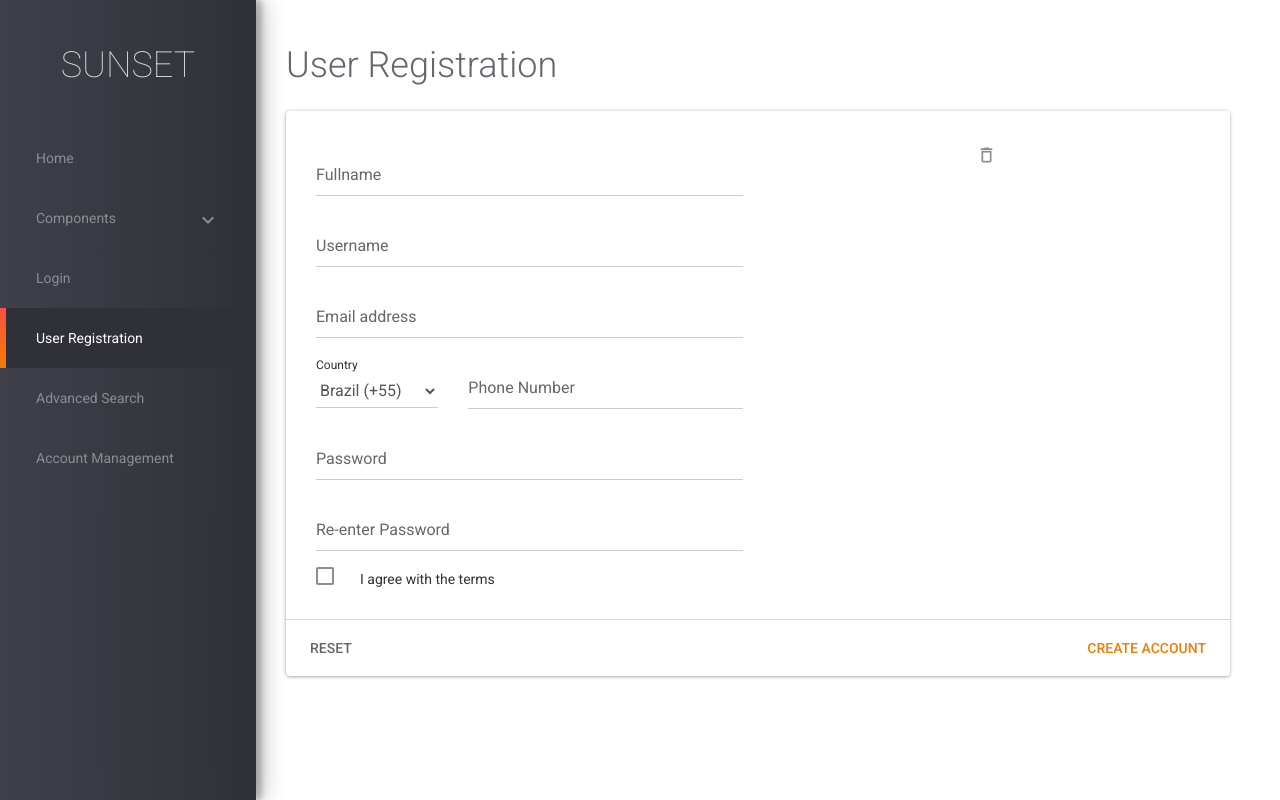
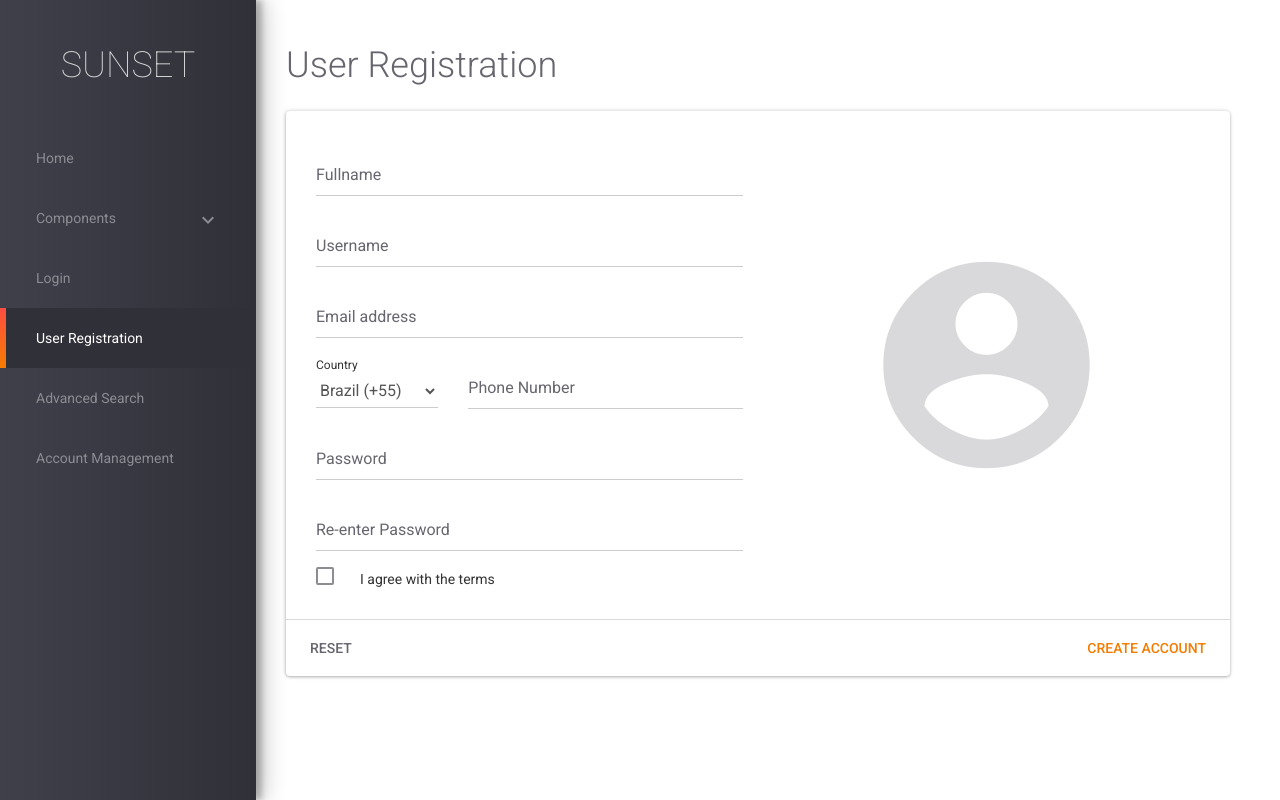
Before and after one commit to joserogeriofilho/sunset, a PHP site: page /pages/user.html in a window 1280 px wide. Run offline with PHP 8.4, Linux system fonts and the light colour scheme.

Commit message:
Uso do estilo row-eq-height do proprio site do bootstrap para deixar as colunas com o mesmo tamanho

```diff
--- a/dist/sunset/css/sunset.css
+++ b/dist/sunset/css/sunset.css
@@ -152,6 +152,12 @@ html, body, .container-fluid, .wrapper {
   display: flex;
   align-items: center;
   justify-content: center; }
+
+.row-eq-height {
+  display: -webkit-box;
+  display: -webkit-flex;
+  display: -ms-flexbox;
+  display: flex; }
 
 #content {
   position: relative; }
@@ -532,6 +538,10 @@ h3 {
   margin: 30px 0 0 0;
   text-align: center; }
 
+.illustration-icon {
+  font-size: 248px;
+  color: #D9D9DB; }
+
 .btn {
   border: none;
   font-weight: 500;
--- a/pages/user.html
+++ b/pages/user.html
@@ -76,7 +76,7 @@
       <div class="panel panel-default">
         <div class="panel-body">
 
-          <div class="row">
+          <div class="row row-eq-height">
 
             <div class="col-xs-12 col-sm-6">
 
@@ -140,9 +140,9 @@
 
             </div>
 
-            <div class="col-xs-12 col-sm-6 col-full-height">
+            <div class="col-xs-12 col-sm-6 hidden-xs">
               <div class="full-center">
-                  <i class="btn btn-action material-icons">delete_outline</i>
+                  <i class="material-icons illustration-icon">account_circle</i>
               </div>
             </div>
 
--- a/src/sunset/sass/components/layout.scss
+++ b/src/sunset/sass/components/layout.scss
@@ -121,6 +121,13 @@ html, body, .container-fluid, .wrapper{
     justify-content: center;
 }
 
+.row-eq-height{
+    display: -webkit-box;
+    display: -webkit-flex;
+    display: -ms-flexbox;
+    display:         flex;
+}
+
 #content{
     position: relative;
 }
--- a/src/sunset/sass/components/typography.scss
+++ b/src/sunset/sass/components/typography.scss
@@ -79,3 +79,8 @@ h3{
         text-align: center;
     }
 }
+
+.illustration-icon{
+    font-size: 248px;
+    color: $gray100;
+}
```
Also changed, not shown: dist/sunset/js/sunset.js.
